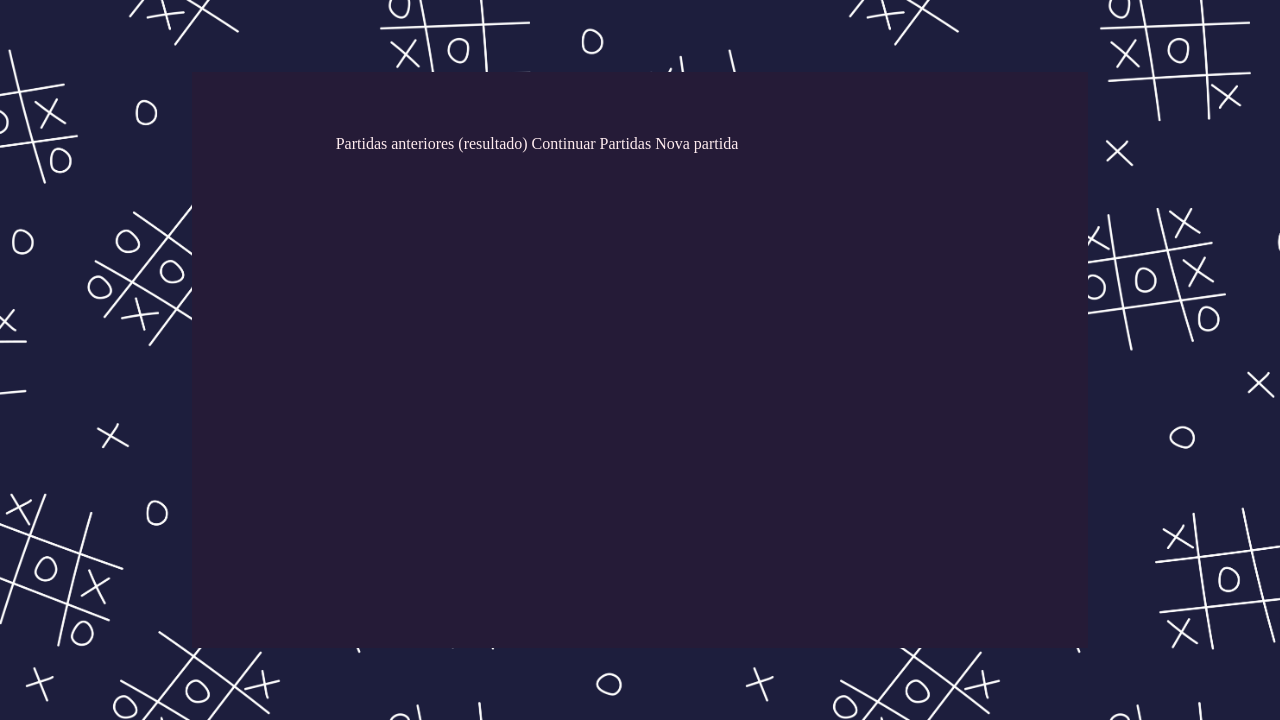
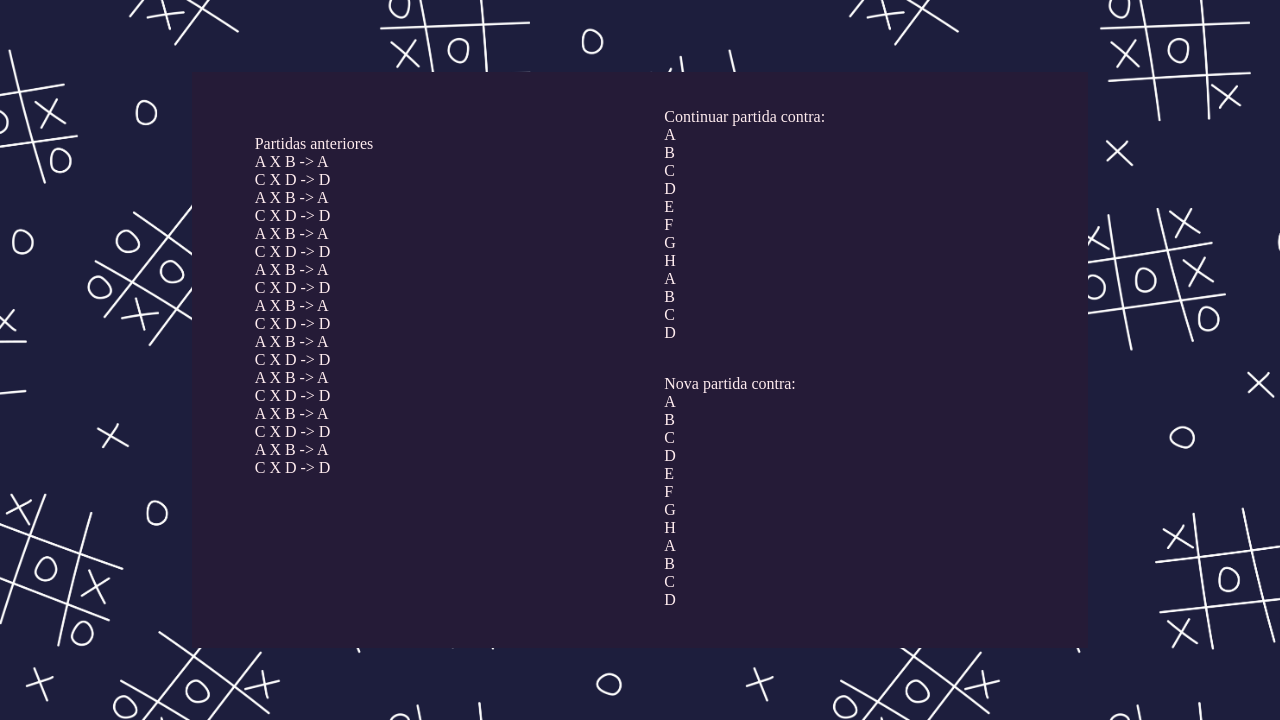
Before and after one commit to gpurplem/jogo-da-velha, a PHP site: page / in a window 1280 px wide. Shown: the part 80-800 px from the top of the page. Run offline with PHP 8.4, Linux system fonts and the light colour scheme; the visitor is signed in with stand-in values (Sample User, id 1).

```diff
--- a/css/main.css
+++ b/css/main.css
@@ -34,14 +34,27 @@
 
 .main-intro {
     display: block;
+    width: 50%;
     height: 100%;
     padding: 7%;
     text-align: justify;
+    overflow: scroll;
+    overflow-x: hidden;
+}
+
+.main-intro::-webkit-scrollbar {
+    width: 0.5em;
+    background: var(--color-darkest);
+}
+
+.main-intro::-webkit-scrollbar-thumb {
+    background: var(--color-lesslight);
 }
 
 .main-login {
     display: block;
     height: 100%;
+    width: 50%;
     padding: 10%;
     font-size: 0.8em;
 }
@@ -52,6 +65,7 @@
     border-bottom: solid 1px white;
     margin: 10% 0 20% 0;
     color: var(--color-lightest);
+    width: 100%;
 }
 
 .main-login input[type=submit] {
@@ -64,6 +78,7 @@
 
 .main-login p {
     text-align: center;
+    padding-top: 10px;
 }
 
 h2 {
@@ -75,3 +90,54 @@ label {
     display: block;
     font-size: 0.9em;
 }
+
+.main-matches {
+    display: block;
+    height: 100%;
+    width: 50%;
+    padding: 4% 1%;
+}
+
+.main-matches-inner {
+    display: flex;
+    flex-direction: column;
+    width: 100%;
+    height: 100%;
+    gap: 30px;
+}
+
+.main-matches-continue {
+    display: flex;
+    flex-direction: column;
+    width: 100%;
+    height: 50%;
+    overflow: scroll;
+    overflow-x: hidden;
+}
+
+.main-matches-continue::-webkit-scrollbar {
+    width: 0.5em;
+    background: var(--color-darkest);
+}
+
+.main-matches-continue::-webkit-scrollbar-thumb {
+    background: var(--color-lesslight);
+}
+
+.main-matches-new {
+    display: flex;
+    flex-direction: column;
+    width: 100%;
+    height: 50%;
+    overflow: scroll;
+    overflow-x: hidden;
+}
+
+.main-matches-new::-webkit-scrollbar {
+    width: 0.5em;
+    background: var(--color-darkest);
+}
+
+.main-matches-new::-webkit-scrollbar-thumb {
+    background: var(--color-lesslight);
+}
--- a/frm-cadastrar.php
+++ b/frm-cadastrar.php
@@ -26,7 +26,8 @@
         <div class="main-outer-container">
             <div class="main-inner-container">
                 <div class="main-signin">
-                    <form action="./cadastrar.php" method="POST">
+                    <div class="main-form-outer">
+                       <form action="./cadastrar.php" method="POST">
                         <label for="nome">Nome</label>
                         <input type="text" name="nome" id="">
 
@@ -38,6 +39,7 @@
 
                         <input type="submit" value="CADASTRAR"><br>
                     </form>
+                    </div>
                 </div>
             </div>
         </div>
--- a/index.php
+++ b/index.php
@@ -15,7 +15,7 @@
     <!-- Página sem estar logada -->
     <?php
     session_start();
-        if(!isset($_SESSION['id'])){
+    if (!isset($_SESSION['id'])) {
     ?>
 
         <nav class="nav-top">
@@ -78,13 +78,72 @@
             <div class="main-outer-container">
                 <div class="main-inner-container">
                     <div class="main-intro">
-                    Partidas anteriores (resultado)
-                    Continuar Partidas
-                    Nova partida
+                        Partidas anteriores
+                        <p>A X B -> A</p>
+                        <p>C X D -> D</p>
+                        <p>A X B -> A</p>
+                        <p>C X D -> D</p>
+                        <p>A X B -> A</p>
+                        <p>C X D -> D</p>
+                        <p>A X B -> A</p>
+                        <p>C X D -> D</p>
+                        <p>A X B -> A</p>
+                        <p>C X D -> D</p>
+                        <p>A X B -> A</p>
+                        <p>C X D -> D</p>
+                        <p>A X B -> A</p>
+                        <p>C X D -> D</p>
+                        <p>A X B -> A</p>
+                        <p>C X D -> D</p>
+                        <p>A X B -> A</p>
+                        <p>C X D -> D</p>
+
                     </div>
-                <div class="main-login">
+                    <div class="main-matches">
+                        <div class="main-matches-inner">
+
+                                <div class="main-matches-continue">
+                                    <p>Continuar partida contra:</p>
+                                    <p>A</p>
+                                    <p>B</p>
+                                    <p>C</p>
+                                    <p>D</p>
+                                    <p>E</p>
+                                    <p>F</p>
+                                    <p>G</p>
+                                    <p>H</p>
+                                    <p>A</p>
+                                    <p>B</p>
+                                    <p>C</p>
+                                    <p>D</p>
+                                    <p>E</p>
+                                    <p>F</p>
+                                    <p>G</p>
+                                    <p>H</p>
+                                </div>
 
 
+
+                            <div class="main-matches-new">
+                                <p>Nova partida contra:</p>
+                                <p>A</p>
+                                <p>B</p>
+                                <p>C</p>
+                                <p>D</p>
+                                <p>E</p>
+                                <p>F</p>
+                                <p>G</p>
+                                <p>H</p>
+                                <p>A</p>
+                                <p>B</p>
+                                <p>C</p>
+                                <p>D</p>
+                                <p>E</p>
+                                <p>F</p>
+                                <p>G</p>
+                                <p>H</p>
+                            </div>
+                        </div>
                     </div>
                 </div>
             </div>
```
Also changed, not shown: css/signin.css (+12 -1 lines). Lines whose indentation alone changed are shown as unchanged.
